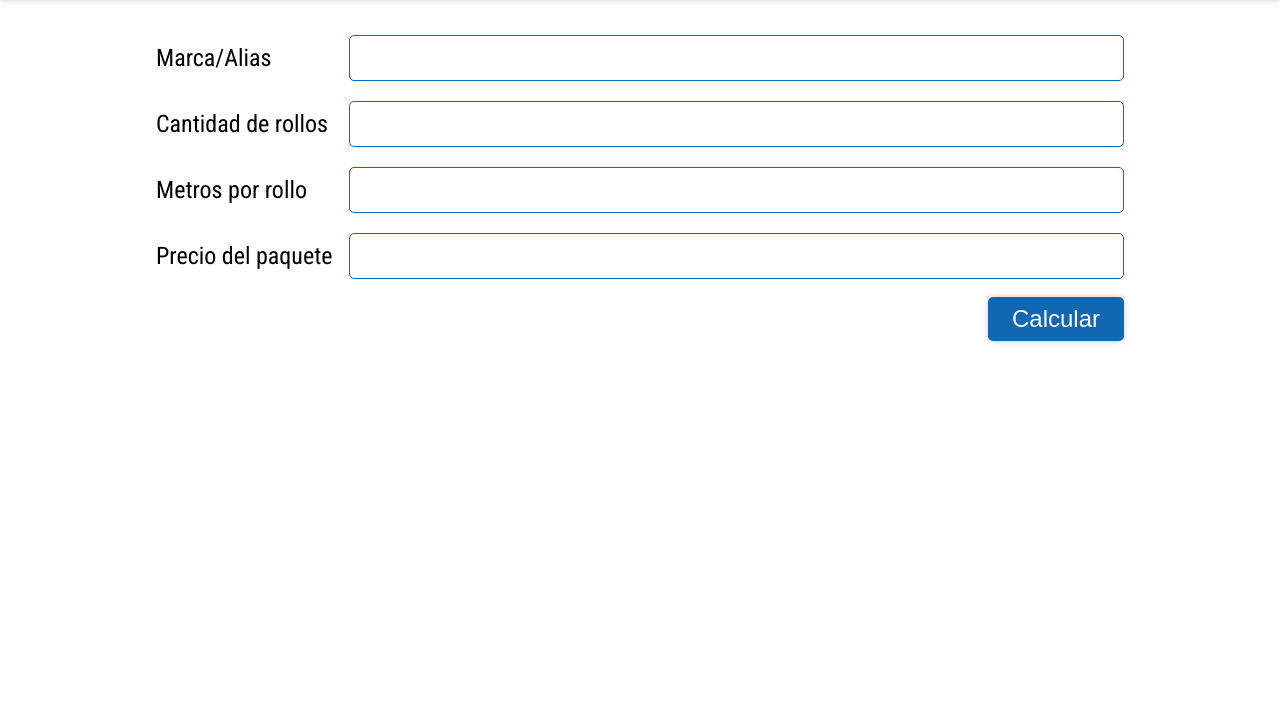
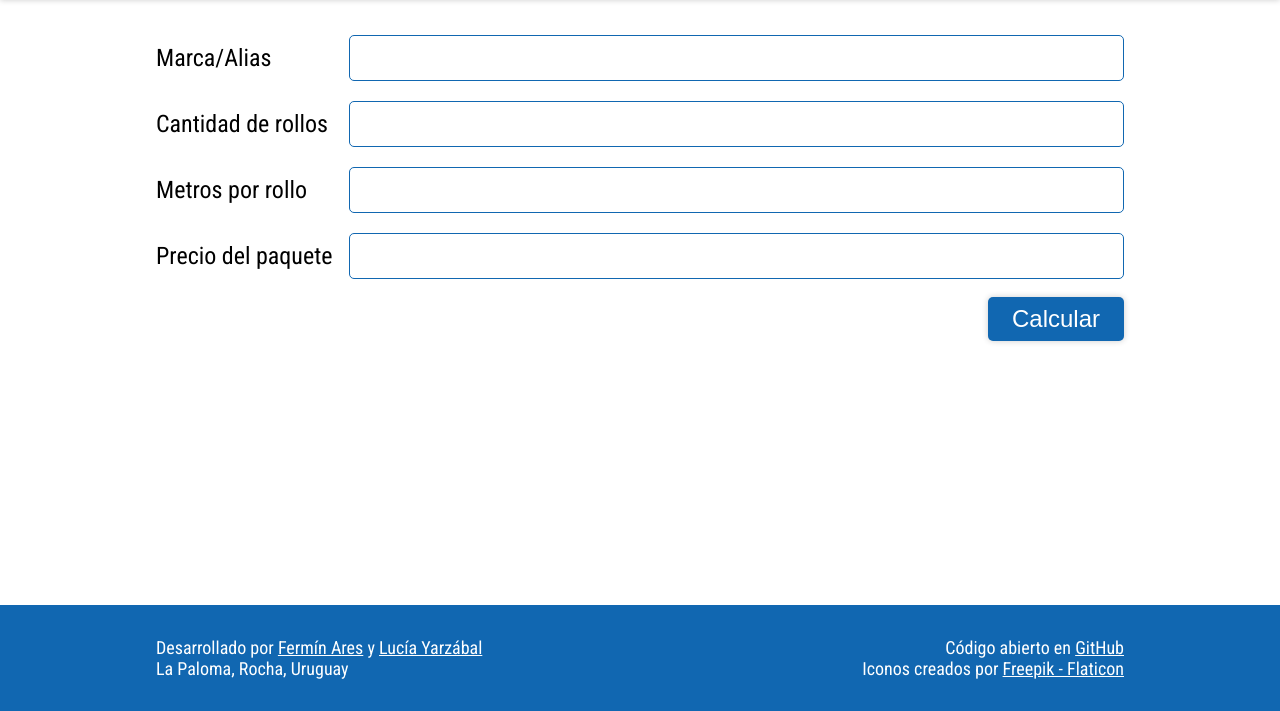
Before and after one commit to ferares/papelapp, a website built with Vite: page index.html in a window 1280 px wide. Shown: the part 89-800 px from the top of the page. Built offline with nearby package versions, Linux system fonts and the light colour scheme.

Commit message:
Add footer

```diff
--- a/index.html
+++ b/index.html
@@ -65,6 +65,32 @@
         </button>
       </section>
     </main>
+    <footer class="footer">
+      <div class="content">
+        <span class="footer__text">
+          Desarrollado por
+          <br class="footer__mobile-break">
+          <a class="footer__link" href="https://github.com/ferares" target="_blank" rel="noreferrer noopener nofollow">Fermín Ares</a>
+          y
+          <a class="footer__link" href="https://www.linkedin.com/in/luciayarzabalgutierrez/" target="_blank" rel="noreferrer noopener nofollow">
+            Lucía Yarzábal
+          </a>
+          <br>
+          La Paloma, Rocha, Uruguay
+        </span>
+        <span class="footer__text">
+          Código abierto en
+          <a class="footer__link" href="https://github.com/ferares/papelapp">
+            GitHub
+          </a>
+          <br>
+          Iconos creados por
+          <a class="footer__link" href="https://www.flaticon.com" target="_blank" rel="noreferrer noopener nofollow">
+            Freepik - Flaticon
+          </a>
+        </span>
+      </div>
+    </footer>
     <template js-template="result">
       <li class="result">
         <span class="result__best">Mejor resultado</span>
--- a/public/style.css
+++ b/public/style.css
@@ -21,6 +21,9 @@ html {
 }
 
 body {
+  display: flex;
+  flex-direction: column;
+  height: 100vh;
   margin: 0;
   font-family: var(--font-family);
   font-size: 1.5rem;
@@ -41,6 +44,7 @@ img {
 }
 
 .logo {
+  filter: invert(1);
   width: 50px;
 }
 
@@ -78,6 +82,7 @@ img {
   position: fixed;
   top: 0;
   width: 100%;
+  z-index: 999;
 }
 
 .header .content {
@@ -91,6 +96,7 @@ img {
   flex-direction: column;
   margin-bottom: 2rem;
   margin-top: calc(2rem + 90px);
+  width: 100%;
 }
 
 /* Form */
@@ -263,6 +269,37 @@ img {
   margin-right: 0;
 }
 
+.footer {
+  background-color: var(--color-primary);
+  color: #fff;
+  font-size: 1.125rem;
+  gap: 1rem;
+  margin-top: auto;
+  padding: 2rem;
+}
+
+.footer .content {
+  display: flex;
+  flex-wrap: wrap;
+  justify-content: space-between;
+}
+
+.footer__text:last-child {
+  text-align: right;
+}
+
+.footer__link {
+  color: inherit;
+}
+
+.footer__logo {
+  width: 1.5rem;
+}
+
+.footer__mobile-break {
+  display: none;
+}
+
 @media screen and (max-width: 850px) {
   .form__content {
     grid-template-columns: 1fr;
@@ -288,4 +325,20 @@ img {
   .btn-clear {
     margin-right: auto;
   }
+
+  .footer .content {
+    flex-direction: column-reverse;
+    justify-content: center;
+    gap: 2rem;
+    line-height: 2;
+    text-align: center;
+  }
+
+  .footer__text:last-child {
+    text-align: center;
+  }
+
+  .footer__mobile-break {
+    display: block;
+  }
 }
```
Also changed, not shown: public/logo.png.
